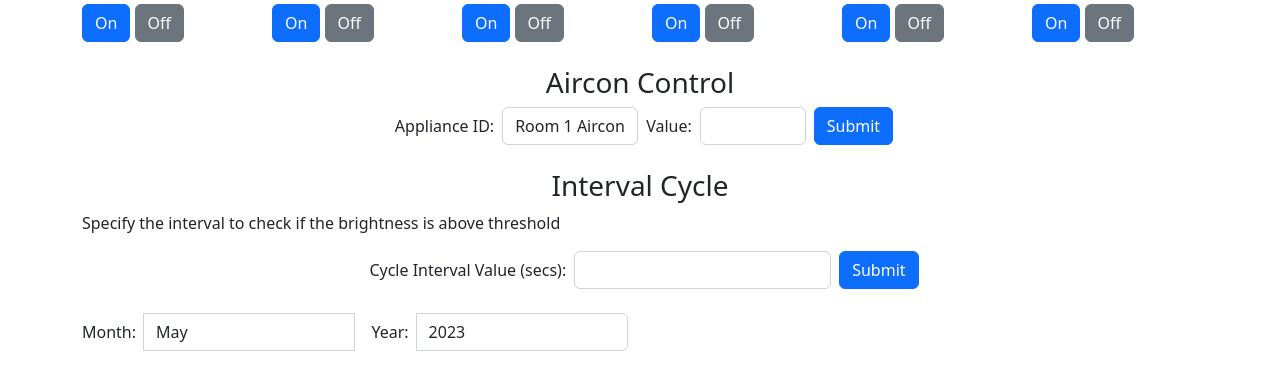
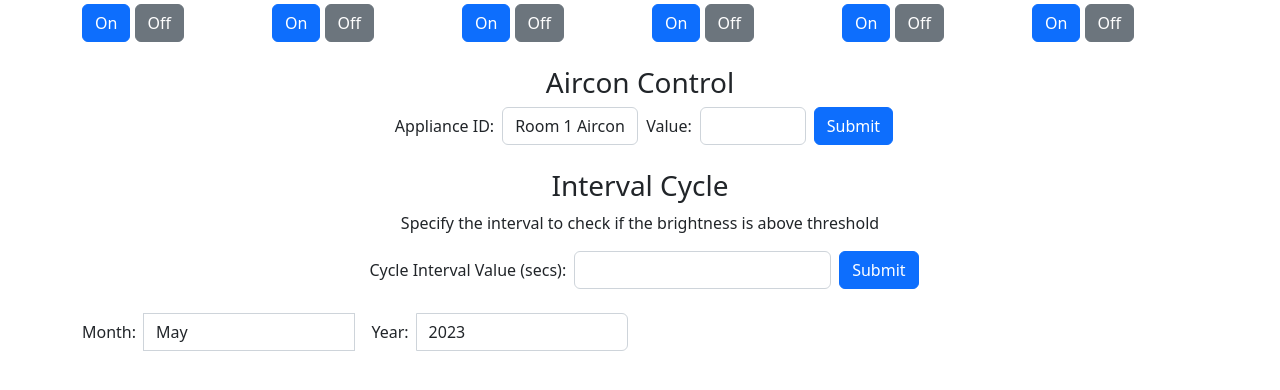
Before and after one commit to JohnChung2002/SmartHomePlus, a Flask app: template templates/home_control.html in a window 1280 px wide. Shown: the part 212-602 px from the top of the page. Run offline with Flask 3, Linux system fonts and the light colour scheme; the template is opened without the code that fills it, so the values that code supplies are empty; parts of the project's set-up code (start-up, migrations or seed data) failed here and were passed over; some libraries are stand-ins or nearby versions.

Commit message:
Update home_control.html

```diff
--- a/templates/home_control.html
+++ b/templates/home_control.html
@@ -73,7 +73,7 @@
     </div>
     <div class="row justify-content-center my-4">
         <h3 class="text-center">Interval Cycle</h3>
-        <p>Specify the interval to check if the brightness is above threshold</p>
+        <p class="text-center">Specify the interval to check if the brightness is above threshold</p>
         <form>
             <div class="d-flex justify-content-center">
                 <div class="mx-2 d-flex align-items-center">
@@ -83,7 +83,7 @@
                     <input type="number" id="interval" name="interval" class="form-control" required>
                 </div>
                 <div class="ms-2 d-flex align-items-center">
-                    <button type="button" class="btn btn-primary" onclick="updateThreshold()">Submit</button>
+                    <button type="button" class="btn btn-primary" onclick="updateInterval()">Submit</button>
                 </div>
             </div>
         </form>
```
